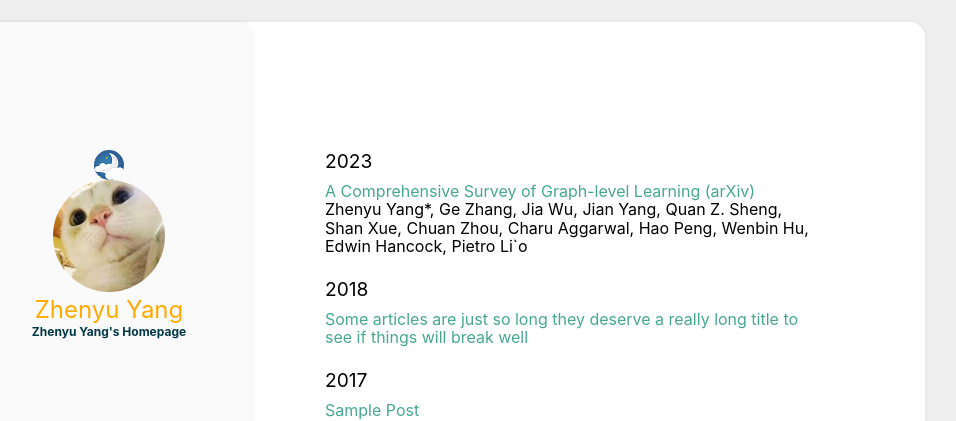
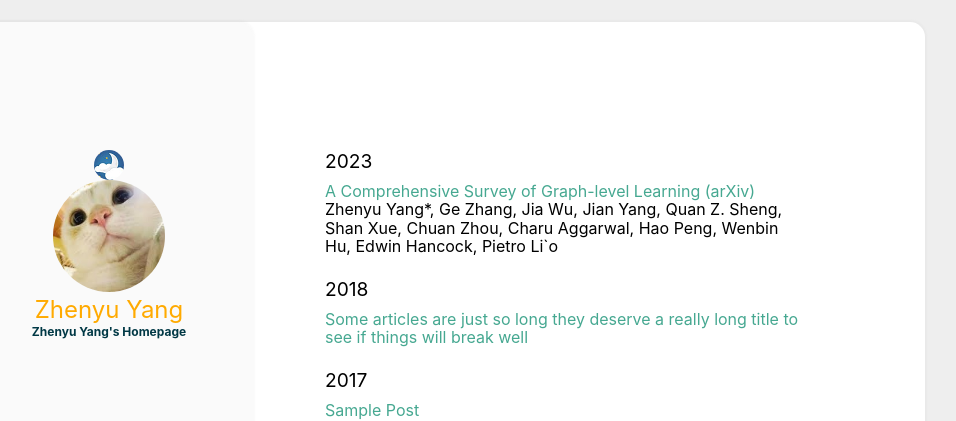
Before and after one commit to ZhenyuYangMQ/ZhenyuYangMQ.github.io, a Jekyll site: the page built from index.html, in a window 1280 px wide. Shown: the top 421 px of the page, without its empty margins (195-1151 px from the left). Built offline with Jekyll 4.4.1, drawn with Linux system fonts in a browser that asks for light colours.

Commit message:
Update main.scss

```diff
--- a/assets/css/main.scss
+++ b/assets/css/main.scss
@@ -242,7 +242,7 @@ img {
     }
 
     @include breakpoint(medium) {
-        max-width: 31rem;
+        max-width: 30rem;
         margin-top: 5rem;
     }
 
```
